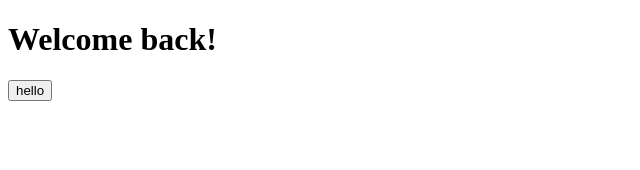
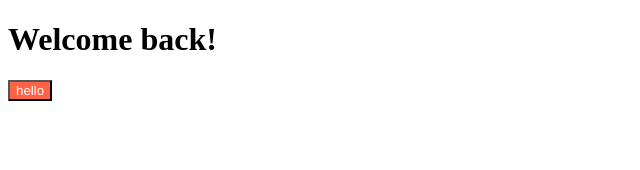
Before and after one commit to eunkeeee/202208-reactJS, a React (Create React App) app in the folder react-js-2022-08/: page / in a window 1280 px wide. Shown: the top 170 px of the page, without its empty margins (0-640 px from the left). Built offline with nearby package versions, Linux system fonts and the light colour scheme.

Commit message:
5.1 Button.module.css
모듈.css를 통해서 divide and conquer 해내기!!!

```diff
--- a/react-js-2022-08/src/Button.js
+++ b/react-js-2022-08/src/Button.js
@@ -1,11 +1,8 @@
 import PropTypes from "prop-types";
+import styles from "./Button.module.css";
 
 const Button = ({ text }) => {
-  return <button>{text}</button>;
-};
-
-Button.PropTypes = {
-  text: PropTypes.string.isRequired,
+  return <button className={styles.btn}>{text}</button>;
 };
 
 export default Button;
--- /dev/null
+++ b/react-js-2022-08/src/Button.module.css
@@ -0,0 +1,4 @@
+.btn {
+  color: white;
+  background-color: tomato;
+}
```
